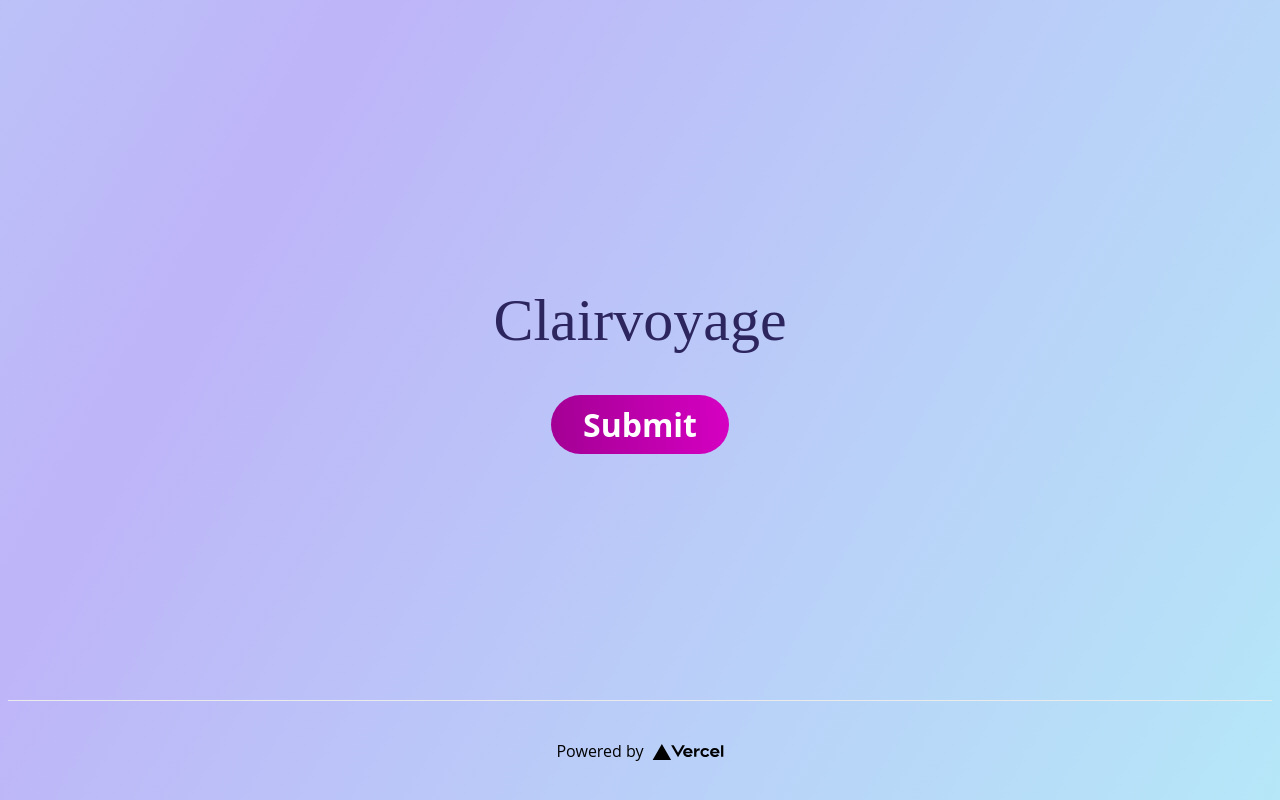
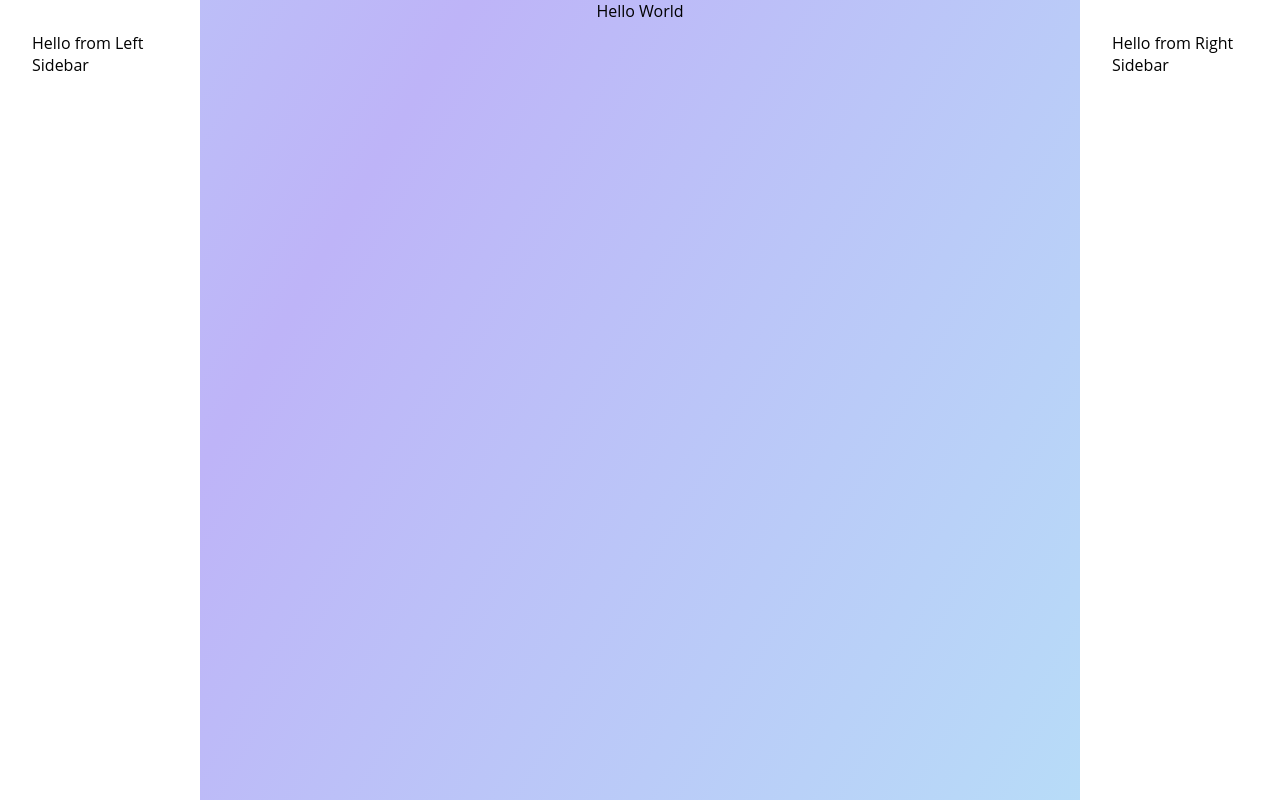
Before and after one commit to cameron-carruthers/clairvoyage, a Next.js app: page / in a window 1280 px wide. Built offline with nearby package versions, Linux system fonts and the light colour scheme; a web font is replaced by a local one.

Commit message:
Add SidebarLayout and PageLayout components

```diff
--- a/pages/_app.tsx
+++ b/pages/_app.tsx
@@ -1,5 +1,18 @@
-import { createGlobalStyle, ThemeProvider } from 'styled-components';
-import type { AppProps } from 'next/app'
+import { createGlobalStyle, ThemeProvider, keyframes } from 'styled-components';
+import type { AppProps } from 'next/app';
+import { headingOne, primaryLight, secondaryLight } from '../src/theme';
+
+const GradientAnimation = keyframes`
+  0% {
+    background-position: 0% 50%;
+  }
+  50% {
+    background-position: 100% 50%;
+  }
+  100% {
+    background-position: 0% 50%;
+  }
+`
 
 const GlobalStyle = createGlobalStyle`
   html {
@@ -15,6 +28,16 @@ const GlobalStyle = createGlobalStyle`
     padding: 0;
     margin: 0;
     font-family: Open Sans, sans-serif;
+    min-height: 100vh;
+    display: flex;
+    flex-direction: column;
+    justify-content: center;
+    align-items: center;
+    height: 100vh;
+    background: linear-gradient(300deg,${primaryLight},${secondaryLight},${primaryLight});
+    background-size: 180% 180%;
+    animation: ${GradientAnimation} 18s ease infinite;
+    overflow: hidden;
   }
 
   a {
--- a/pages/index.tsx
+++ b/pages/index.tsx
@@ -1,75 +1,10 @@
 import type { NextPage } from 'next'
 import Head from 'next/head'
-import Image from 'next/image'
-import styled, { keyframes } from 'styled-components';
-import Button from '../src/components/atoms/Button';
-import { headingOne, primaryLight, secondaryLight } from '../src/theme';
-
-const GradientAnimation = keyframes`
-  0% {
-    background-position: 0% 50%;
-  }
-  50% {
-    background-position: 100% 50%;
-  }
-  100% {
-    background-position: 0% 50%;
-  }
-`
-
-const Container = styled.div`
-  min-height: 100vh;
-  padding: 0 0.5rem;
-  display: flex;
-  flex-direction: column;
-  justify-content: center;
-  align-items: center;
-  height: 100vh;
-  background: linear-gradient(300deg,${primaryLight},${secondaryLight},${primaryLight});
-  background-size: 180% 180%;
-  animation: ${GradientAnimation} 18s ease infinite;
-`
-
-const Main = styled.main`
-  padding: 5rem 0;
-  flex: 1;
-  display: flex;
-  flex-direction: column;
-  justify-content: center;
-  align-items: center;
-`
-
-const Footer = styled.footer`
-  width: 100%;
-  height: 100px;
-  border-top: 1px solid #eaeaea;
-  display: flex;
-  justify-content: center;
-  align-items: center;
-
-  a {
-    display: flex;
-    justify-content: center;
-    align-items: center;
-    flex-grow: 1;
-  }
-`
-
-const Title = styled.h1`
-  font-family: ${headingOne.fontFamily};
-  font-size: ${headingOne.fontSize.desktop};
-  font-weight: ${headingOne.fontWeight};
-  color: ${headingOne.color};
-`
-
-const Logo = styled.span`
-  height: 1em;
-  margin-left: 0.5rem;
-`
+import PageLayout from '../src/components/templates/PageLayout';
 
 const Home: NextPage = () => {
   return (
-    <Container>
+    <>
       <Head>
         <title>Create Next App</title>
         <meta name="description" content="Generated by create next app" />
@@ -78,26 +13,16 @@ const Home: NextPage = () => {
         <link rel="preconnect" href="https://fonts.gstatic.com" crossOrigin='true' />
         <link href="https://fonts.googleapis.com/css2?family=Sofia&display=swap" rel="stylesheet" />
       </Head>
-
-      <Main>
-        <Title>
-          Clairvoyage
-        </Title>
-        <Button text='Submit' />
-      </Main>
-      <Footer>
-        <a
-          href="https://vercel.com?utm_source=create-next-app&utm_medium=default-template&utm_campaign=create-next-app"
-          target="_blank"
-          rel="noopener noreferrer"
-        >
-          Powered by{' '}
-          <Logo>
-            <Image src="/vercel.svg" alt="Vercel Logo" width={72} height={16} />
-          </Logo>
-        </a>
-      </Footer>
-    </Container>
+      <PageLayout
+        leftSidebar={
+          <div>Hello from Left Sidebar</div>
+        }
+        mainContent={<div>Hello World</div>}
+        rightSidebar={
+          <div>Hello from Right Sidebar</div>
+        }
+      />
+    </>
   )
 }
 
--- /dev/null
+++ b/src/components/templates/PageLayout/index.tsx
@@ -0,0 +1,29 @@
+import styled from 'styled-components';
+import { ReactElement } from 'react';
+import SidebarLayout from '../SidebarLayout';
+
+const Container = styled.div`
+  display: flex;
+  justify-content: space-between;
+  width: 100vw;
+`
+
+interface PageLayoutProps {
+  leftSidebar: ReactElement
+  rightSidebar: ReactElement
+  mainContent: ReactElement
+}
+
+const PageLayout = ({ leftSidebar, rightSidebar, mainContent }: PageLayoutProps) => (
+  <Container>
+    <SidebarLayout>
+      {leftSidebar}
+    </SidebarLayout>
+      {mainContent}
+    <SidebarLayout>
+      {rightSidebar}
+    </SidebarLayout>
+  </Container>
+);
+
+export default PageLayout;
--- /dev/null
+++ b/src/components/templates/SidebarLayout/index.tsx
@@ -0,0 +1,17 @@
+import styled from 'styled-components';
+import { FunctionComponent } from 'react';
+
+const Sidebar = styled.aside`
+  width: 12.5rem;
+  height: 100vh;
+  padding: 2rem;
+  background-color: white;
+`
+
+const SidebarLayout: FunctionComponent = ({ children }) => (
+  <Sidebar>
+    {children}
+  </Sidebar>
+);
+
+export default SidebarLayout;
```
